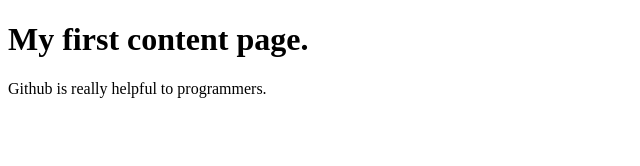
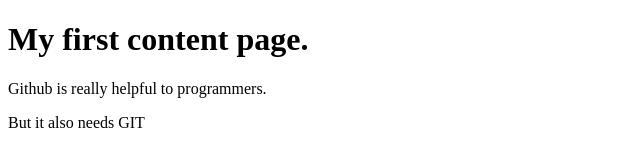
Before and after one commit to Mbote-Joseph/Git-and-github-learning, a plain HTML site: page index.html in a window 1280 px wide. Shown: the whole page, without its empty margins (0-640 px from the left). Drawn offline with Linux system fonts and the light colour scheme.

Commit message:
Extra changes

```diff
--- a/index.html
+++ b/index.html
@@ -9,5 +9,6 @@
   <body>
     <h1>My first content page.</h1>
     <p>Github is really helpful to programmers.</p>
+    <p>But it also needs GIT</p>
   </body>
 </html>
```
